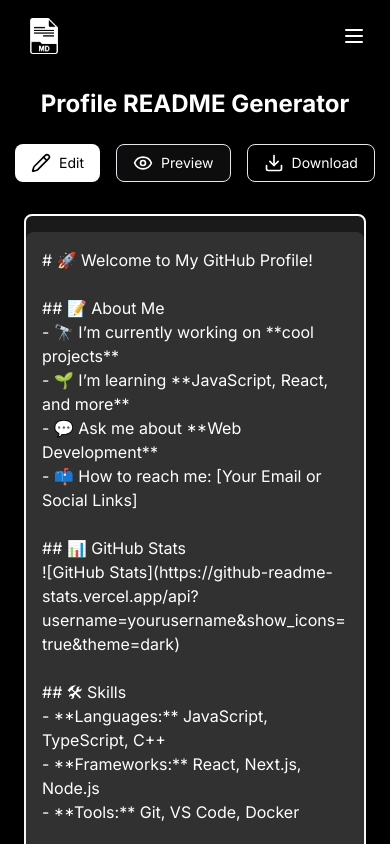
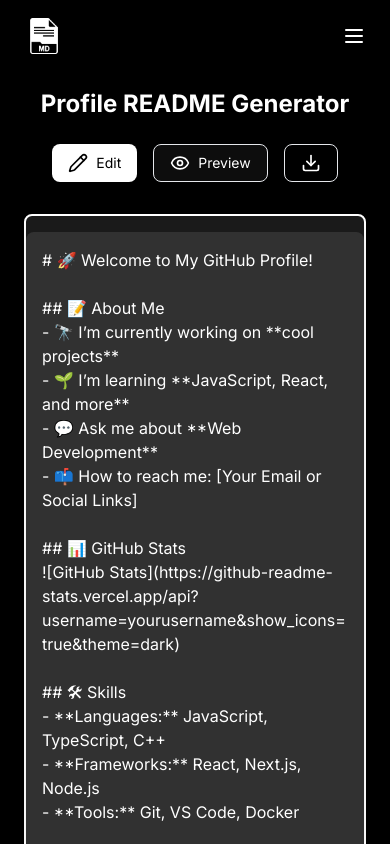
Before and after one commit to Adiijha/MarkForge-frontend, a React (Vite) app: page /generate in a window 390 px wide. Shown: the top 844 px of the page. Built offline with nearby package versions, Linux system fonts and the light colour scheme.

Commit message:
download fix

```diff
--- a/src/components/readmegen/Main.tsx
+++ b/src/components/readmegen/Main.tsx
@@ -64,7 +64,7 @@ const Main = () => {
           className="flex items-center md:text-md text-sm gap-2 px-4 py-2 md:px-6 md:py-3 rounded-lg border shadow-md bg-black hover:bg-white/20 text-white transition-all"
         >
           <Download className="w-5 h-5" />
-          Download
+          <span className="hidden md:inline">Download</span>
         </button>
       </div>
 
```
